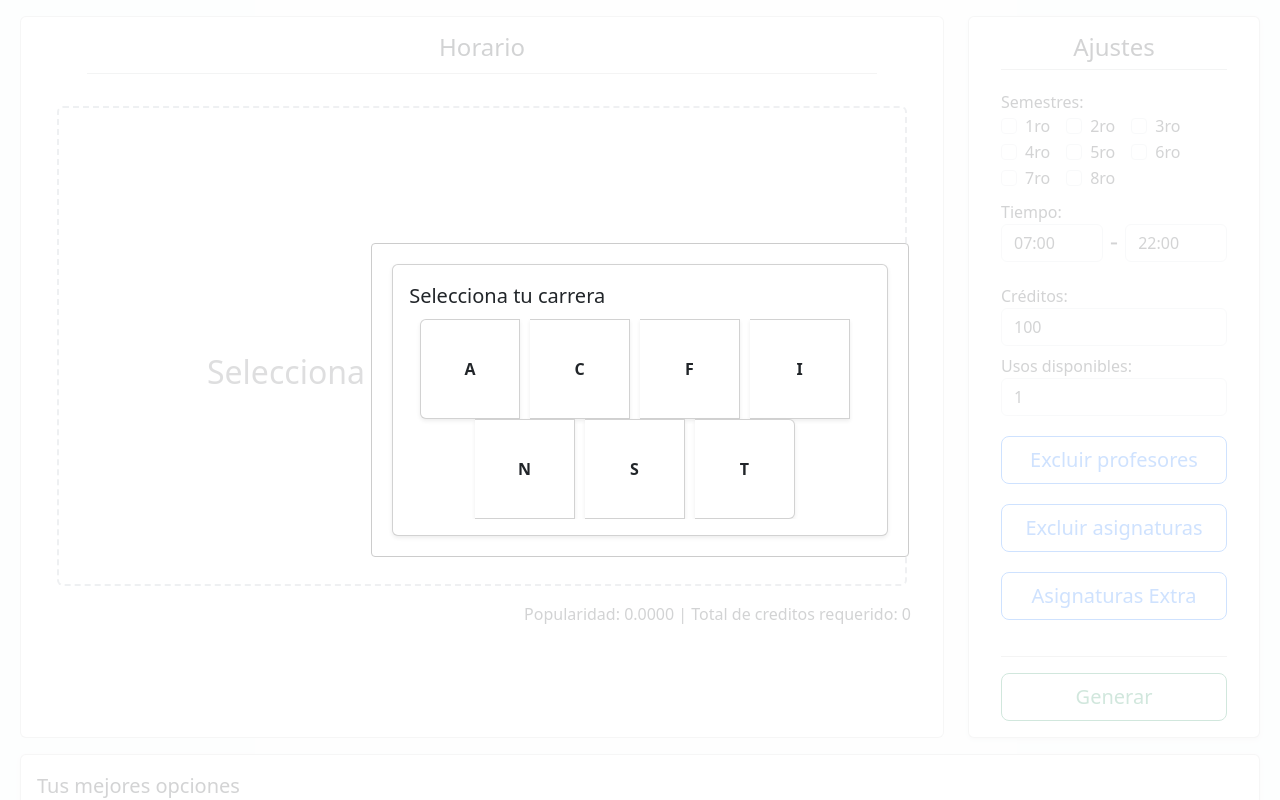
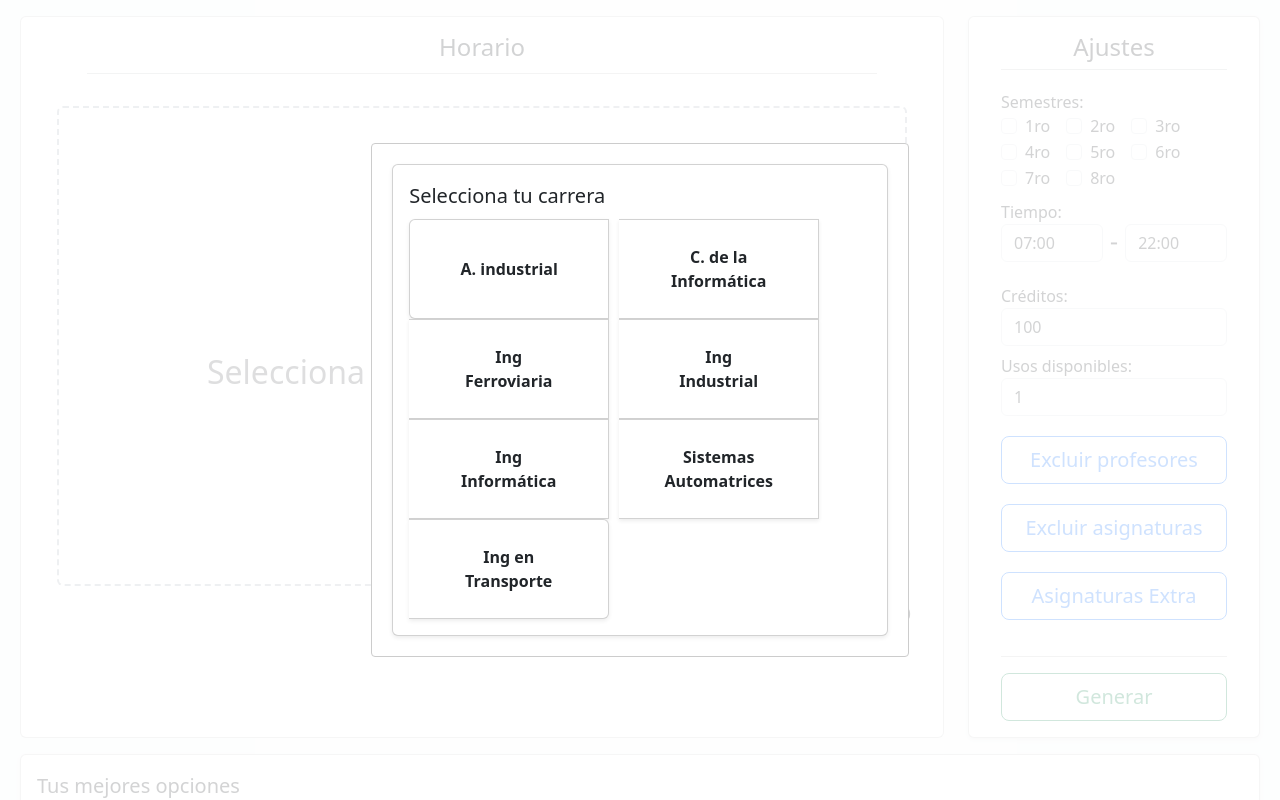
Before and after one commit to Luis4Armenta/schedule-generator, a React (Create React App) app: page /generator in a window 1280 px wide. Shown: the top 800 px of the page. Built offline with nearby package versions, Linux system fonts and the light colour scheme.

Commit message:
Nombre de carreras

```diff
--- a/src/pages/generator/Components/form/GeneratonForm.js
+++ b/src/pages/generator/Components/form/GeneratonForm.js
@@ -30,7 +30,35 @@ const GeneratonForm = () => {
   const [extraSubjectInputSemester, setExtraSubjectInputSemester] = useState(0);
   const [extraSubjectsModalOpen, seteExtraSubjectsModalOpen] = useState(false);
 
-  const careers = ['A', 'C', 'F', 'I', 'N', 'S', 'T'];
+  const careers = [
+    {
+      nombre: 'A. industrial',
+      clave: 'A'
+    },
+    {
+      nombre: 'C. de la Informática',
+      clave: 'C'
+    },
+    {
+      nombre: 'Ing Ferroviaria',
+      clave: 'F'
+    }, {
+      nombre: 'Ing Industrial',
+      clave: 'I'
+    },
+    {
+      nombre: 'Ing Informática',
+      clave: 'N'
+    },
+    {
+      nombre: 'Sistemas Automatrices',
+      clave: 'S'
+    },
+    {
+      nombre: 'Ing en Transporte',
+      clave: 'T'
+    }
+    ];
 
   const handleExcludedTeachers = () => {
     setExcludedTeachersModalOpen(true);
@@ -168,14 +196,17 @@ const GeneratonForm = () => {
           <div className='card shadow-sm'>
             <div className='card-body'>
               <p className='card-title text-left fw-medium fs-5'>Selecciona tu carrera</p>
-              <div className="card-group overflow-auto d-flex justify-content-center">
+              <div className="card-group">
                   {careers.map((item, index) => (
                     <div
-                      className={`card opcion shadow-sm`}
+                      className={`card opcion1 shadow-sm text-center fs-6 p-4`}
                       key={index}
-                      onClick={() => handleCareerSelect(item)}
+                      onClick={() => handleCareerSelect(item.clave)}
                     >
-                      {item}
+                      <p className='m-4'>
+                        {item.nombre}
+
+                      </p>
                     </div>
                   ))}
               </div>
--- a/src/pages/generator/Components/form/form.css
+++ b/src/pages/generator/Components/form/form.css
@@ -31,10 +31,10 @@
   100% { transform: rotate(360deg); }
 }
 
-.opcion {
-  width: 100px;
-  min-width: 100px;
-  max-width: 100px;
+.opcion1 {
+  width: 200px;
+  min-width: 200px;
+  max-width: 200px;
   height: 100px;
   margin-right: 10px;
   display: flex;
@@ -44,7 +44,7 @@
   font-weight: bold;
 }
 
-.opcion:hover {
+.opcion1:hover {
   background-color: #d93f47;
   cursor: pointer;
 }
```
